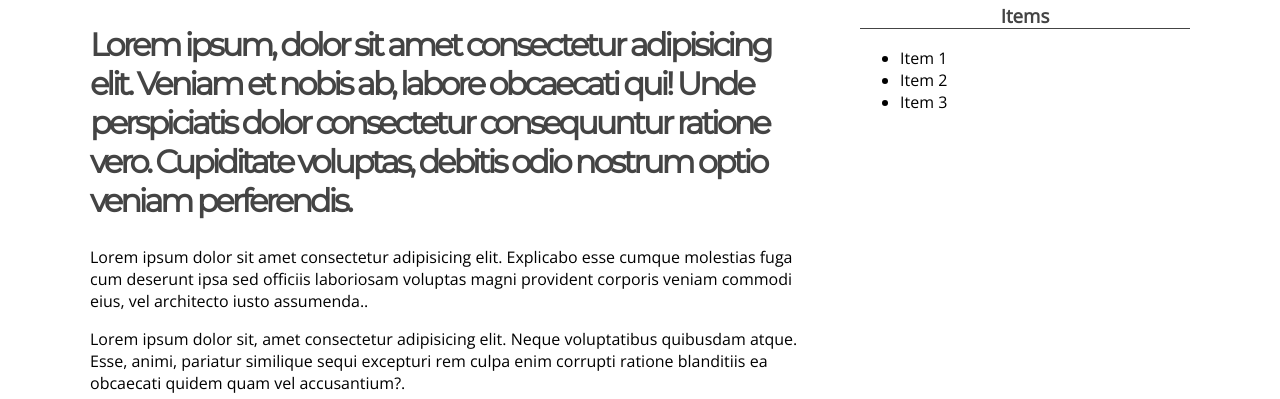
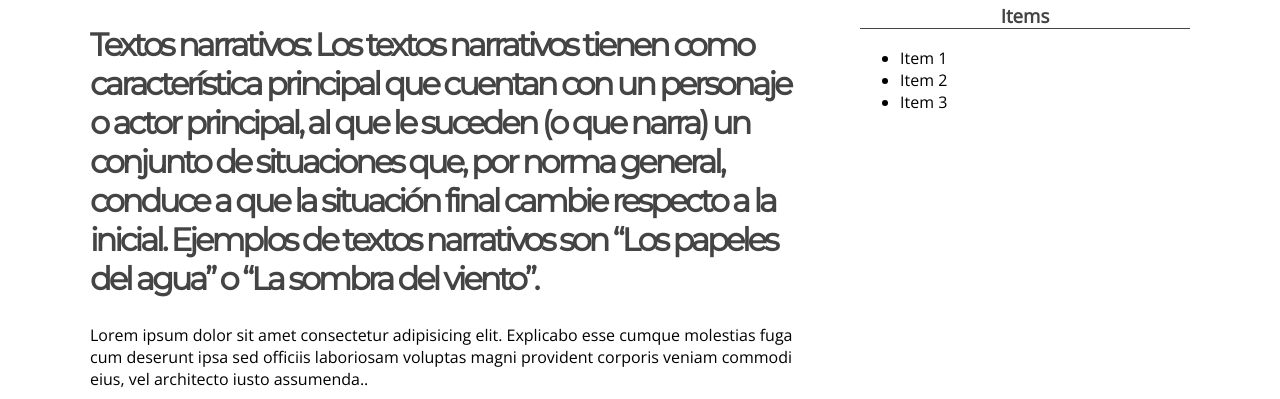
Before and after one commit to Paula-itec/paginaestatica, a plain HTML site: page index.html in a window 1280 px wide. Shown: the part 98-497 px from the top of the page. Drawn offline with nearby package versions, Linux system fonts and the light colour scheme.

Commit message:
cambio de texto

```diff
--- a/index.html
+++ b/index.html
@@ -12,7 +12,8 @@
     <div class="cuerpo">
         <div class="contenido">
             <h1>Pagina Estatica</h1>
-            <h2>Lorem ipsum, dolor sit amet consectetur adipisicing elit. Veniam et nobis ab, labore obcaecati qui! Unde perspiciatis dolor consectetur consequuntur ratione vero. Cupiditate voluptas, debitis odio nostrum optio veniam perferendis.</h2>
+            <h2>Textos narrativos: Los textos narrativos tienen como característica principal que cuentan con un personaje o actor principal, al que le suceden (o que narra) un conjunto de situaciones que, por norma general, conduce a que la situación final
+                cambie respecto a la inicial. Ejemplos de textos narrativos son “Los papeles del agua” o “La sombra del viento”.</h2>
             <p>Lorem ipsum dolor sit amet consectetur adipisicing elit. Explicabo esse cumque molestias fuga cum deserunt ipsa sed officiis laboriosam voluptas magni provident corporis veniam commodi eius, vel architecto iusto assumenda..</p>
             <p>Lorem ipsum dolor sit, amet consectetur adipisicing elit. Neque voluptatibus quibusdam atque. Esse, animi, pariatur similique sequi excepturi rem culpa enim corrupti ratione blanditiis ea obcaecati quidem quam vel accusantium?.</p>
             <h2>2. Otro Item</h2>
```
